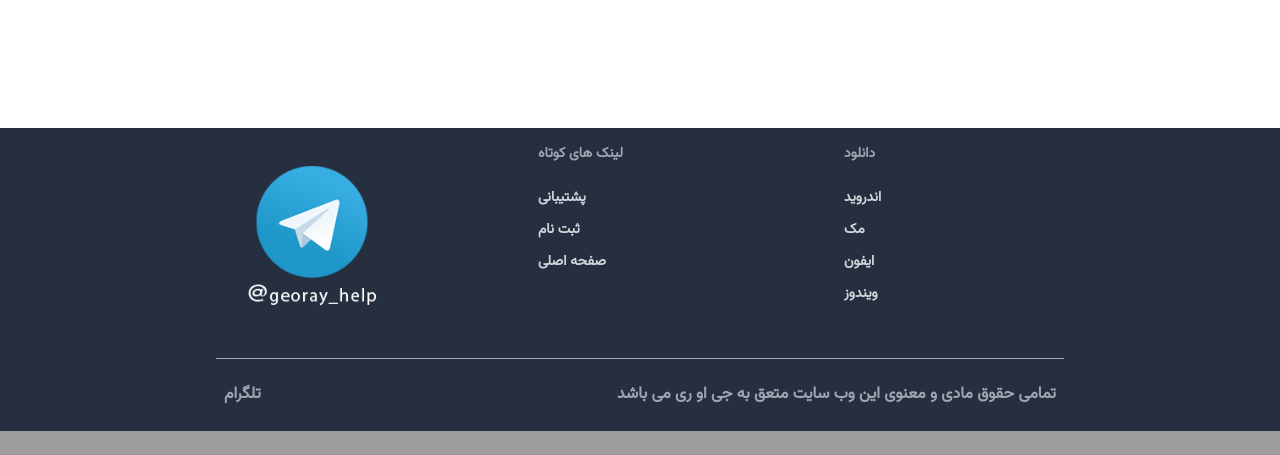
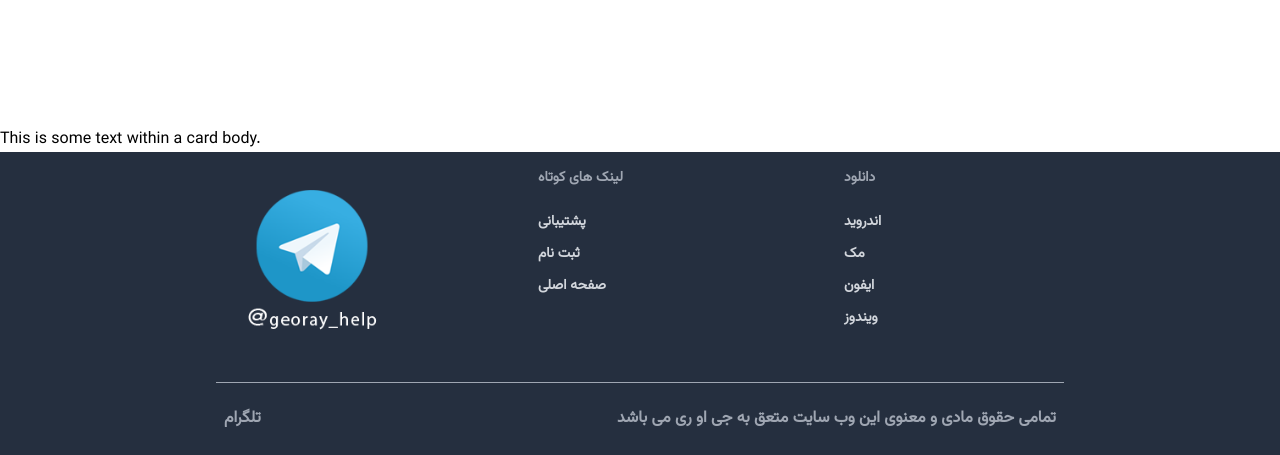
Before and after one commit to RAPEXA-TEAM/georay-vpn, a Flask app: page /privacy in a window 1280 px wide. Shown: the part 1031-1486 px from the top of the page. Before the commit the page ends 1462 px from the top, so only its background shows below. Run offline with Flask 2, Linux system fonts and the light colour scheme; some libraries are stand-ins or nearby versions.

Commit message:
add card

```diff
--- a/site/templates/privacy.html
+++ b/site/templates/privacy.html
@@ -48,7 +48,11 @@
         <header class="w-full flex flex-col-reverse md:flex-row-reverse justify-center items-center md:items-start gap-4"></header>
         </header>
       </main>
-
+      <div class="card">
+        <div class="card-body">
+          This is some text within a card body.
+        </div>
+      </div>
      <!-- footer -->
       <footer class="footer">
         <div class="w-full flex flex-col">
```
